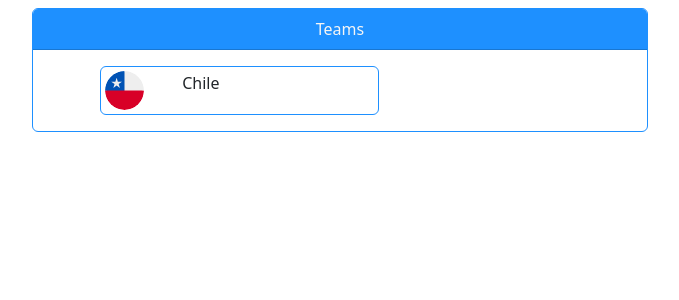
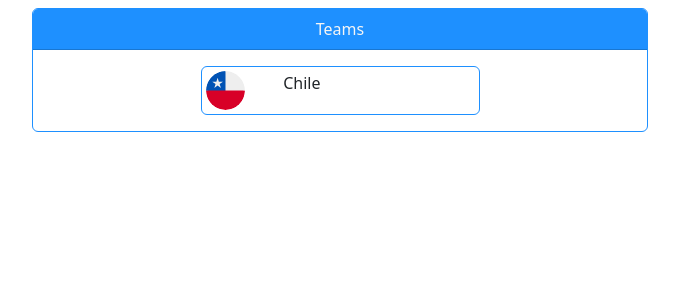
Before and after one commit to jcarayacorrea/PES2020RTWC, a Django app: page /sudamerica/finalround/ in a window 1280 px wide. Shown: the part 146-446 px from the top of the page, without its empty margins (300-979 px from the left). Run offline with Django 4.2, Linux system fonts and the light colour scheme; style sheets or scripts are compiled from the project's sources; some libraries are stand-ins or nearby versions.

Commit message:
centrado card

```diff
--- a/templates/sudamerica/finalround.html
+++ b/templates/sudamerica/finalround.html
@@ -11,8 +11,8 @@
            <div class="card">
                <div class="card-header card-title text-center ">Teams</div>
                <div class="card-body">
-                   <div class="row g-4">
-                       <div class="col-md-6 offset-md-1">
+                   <div class="row g-4 ">
+                       <div class="col-md-6 offset-md-3">
                            <div class="card">
                                <div class="row">
                                    <div class="m-1 col-md-2 justify-content-center">
```
